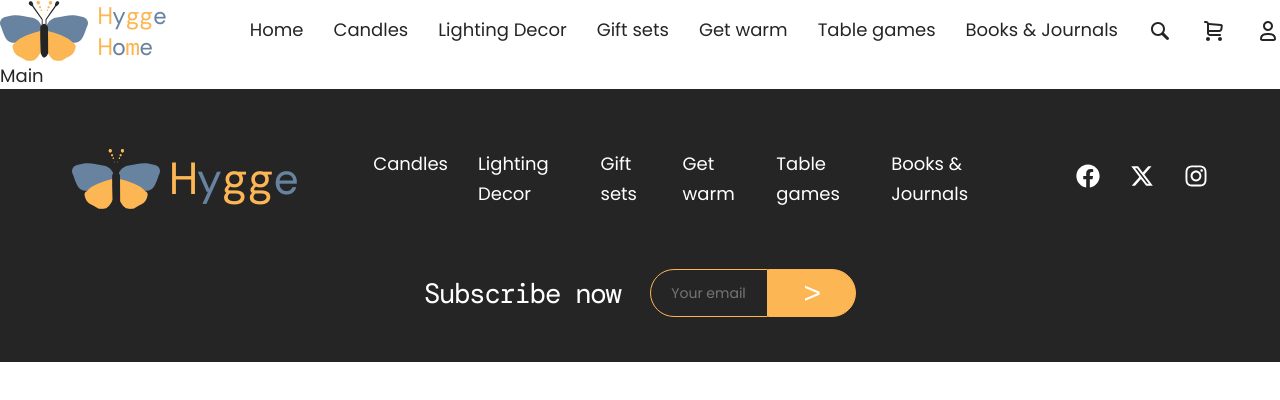
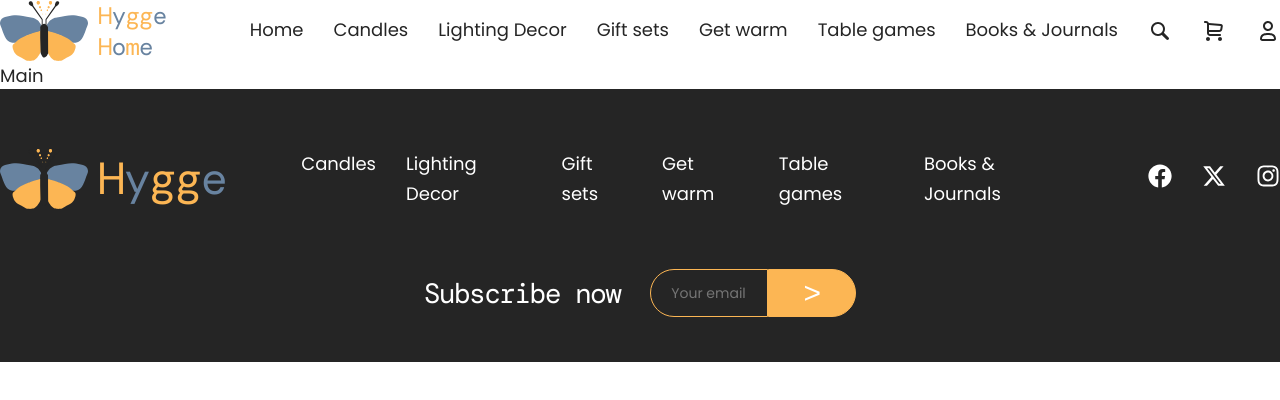
Before and after one commit to ArtemMerkushyn/HyggeHome, a React (Create React App) app: page / in a window 1280 px wide. Shown: the top 400 px of the page. Built offline with nearby package versions, Linux system fonts and the light colour scheme.

Commit message:
Update Footer.module.css

```diff
--- a/src/components/Footer/Footer.module.css
+++ b/src/components/Footer/Footer.module.css
@@ -4,18 +4,17 @@
     flex-direction: column;
     height: 273px;
     background: #252525;
-    padding-left: 72px;
-    padding-right: 72px;
+    /* padding-left: 72px;
+    padding-right: 72px; */
     padding-top: 60px;
 }
 
 .wrapper {
     display: flex;
-    /* justify-content: space-around; */
     justify-content: center;
     align-items: center;
     gap: 75px;
-    max-width: 1440px;
+    max-width: 1296px;
     width: 100%;
 }
 
```
